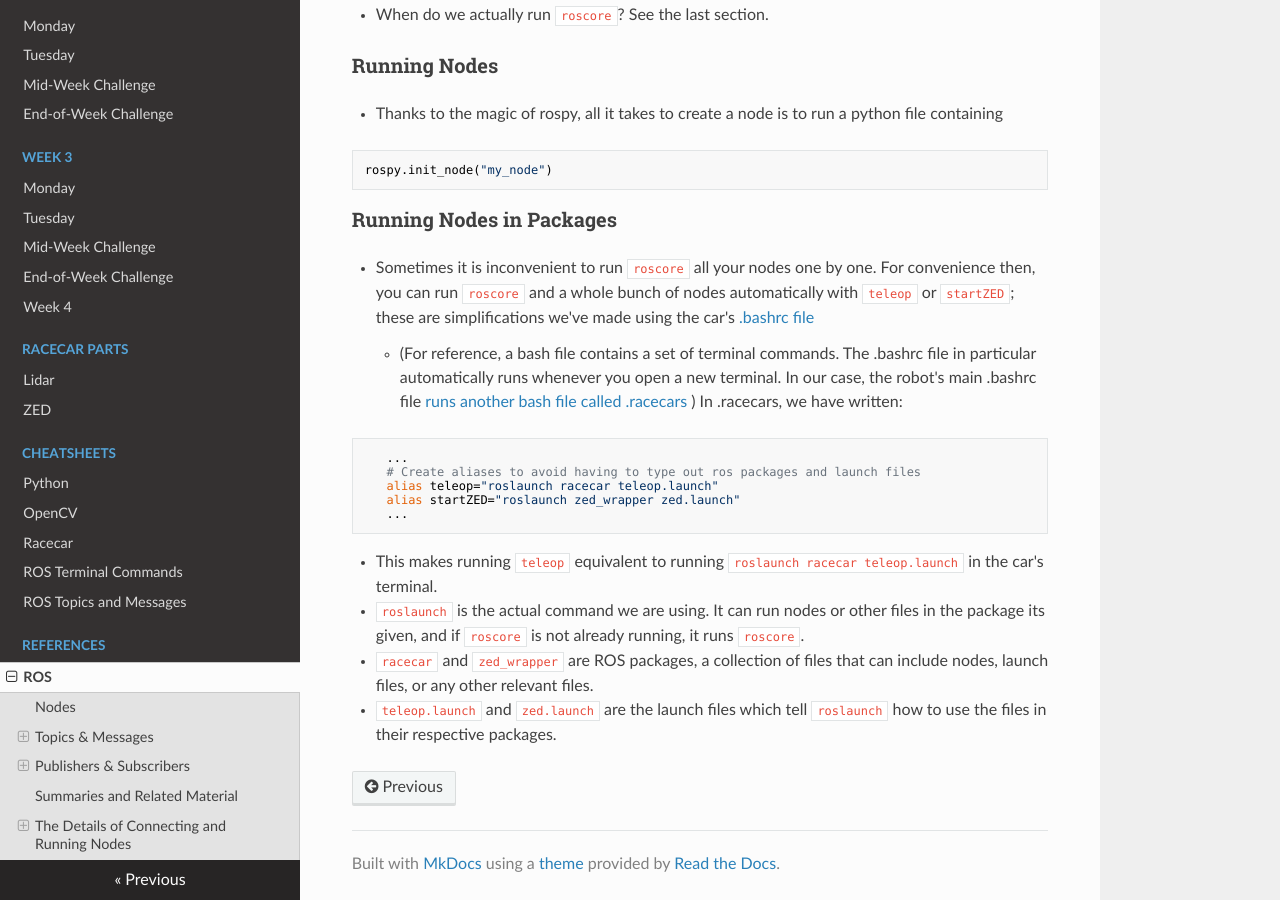
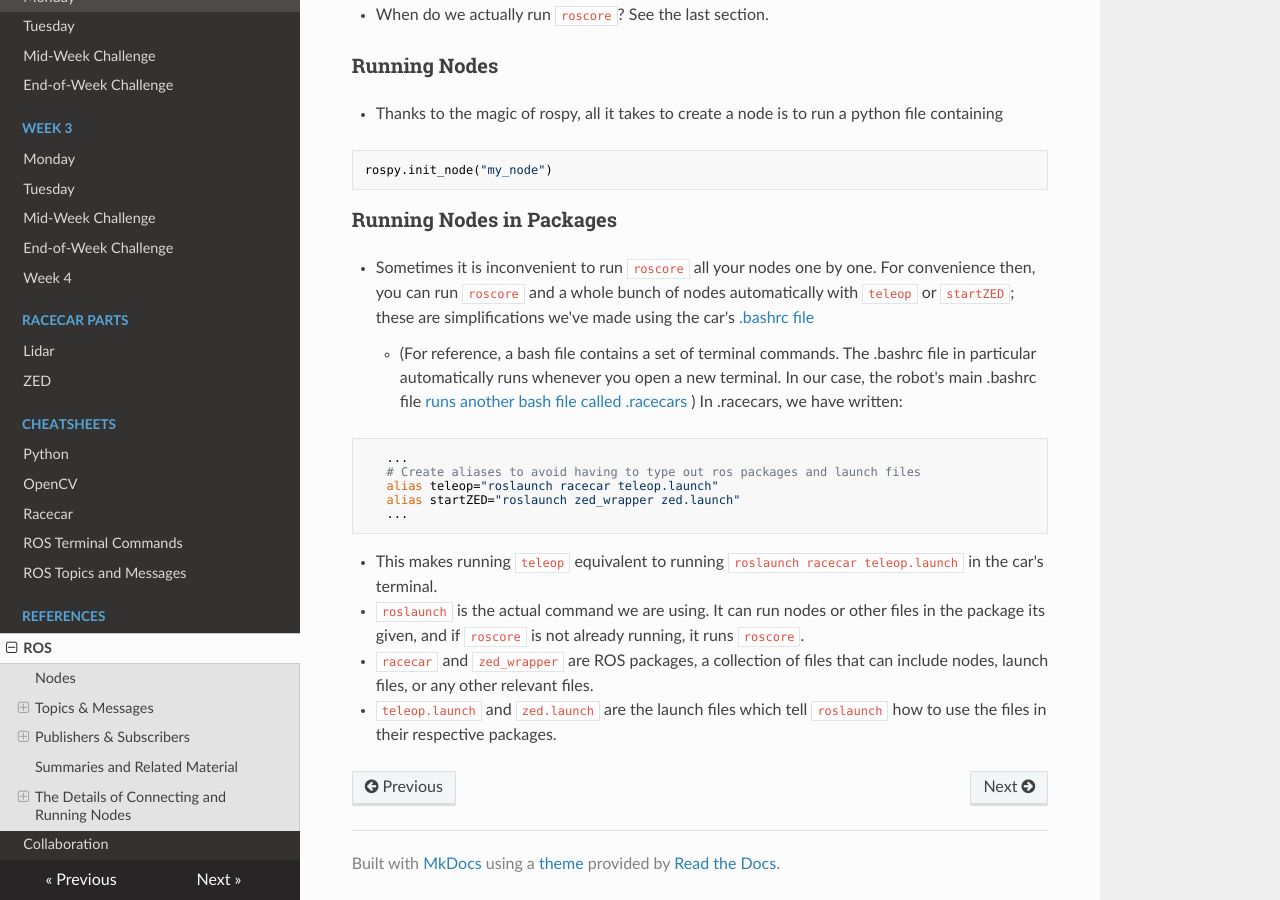
Before and after one commit to ChrisLindland/racecar-website, an MkDocs documentation site: the page built from docs/ros-reference/ROS_reference.md, in a window 1280 px wide and 900 px high, scrolled down 5267 px. Built offline with MkDocs 1.6.1, drawn with Linux system fonts in a browser that asks for light colours; nearby versions of some CDN libraries; some of the changed lines change nothing that is shown.

Commit message:
Update mkdocs.yml

```diff
--- a/mkdocs.yml
+++ b/mkdocs.yml
@@ -31,4 +31,5 @@ nav:
         - ROS Topics and Messages: cheatsheets/ros-topics-msgs.md
     - References:
         - ROS: ros-reference/ROS_reference.md
+        - Collaboration: collab/collab.md
 theme: readthedocs
```
